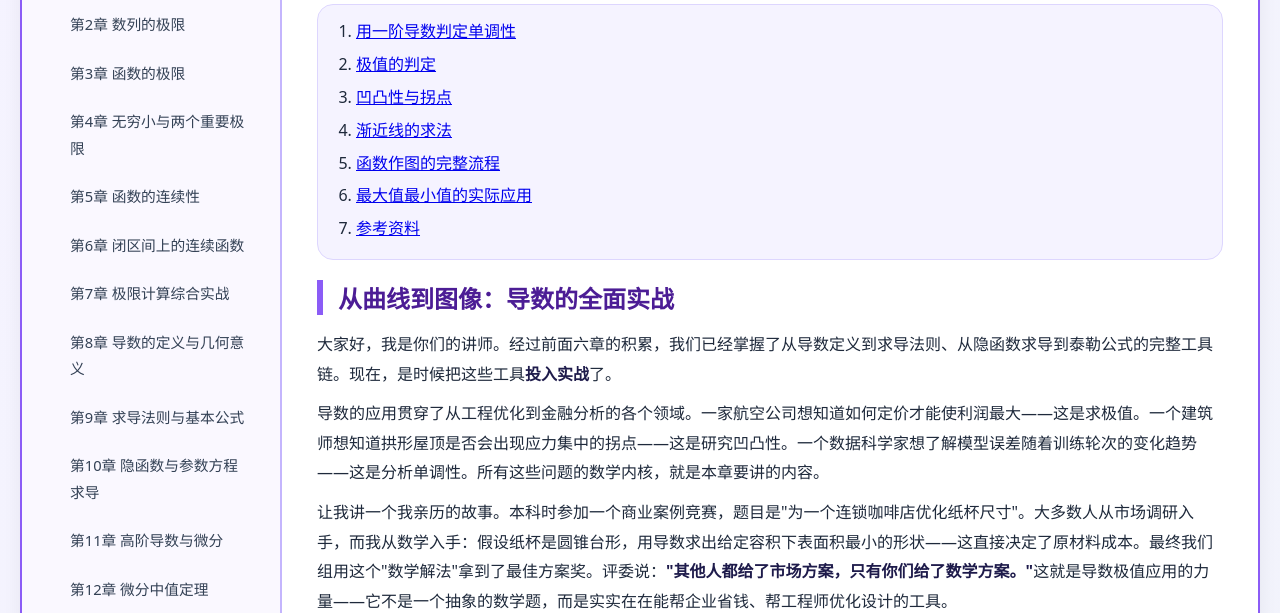
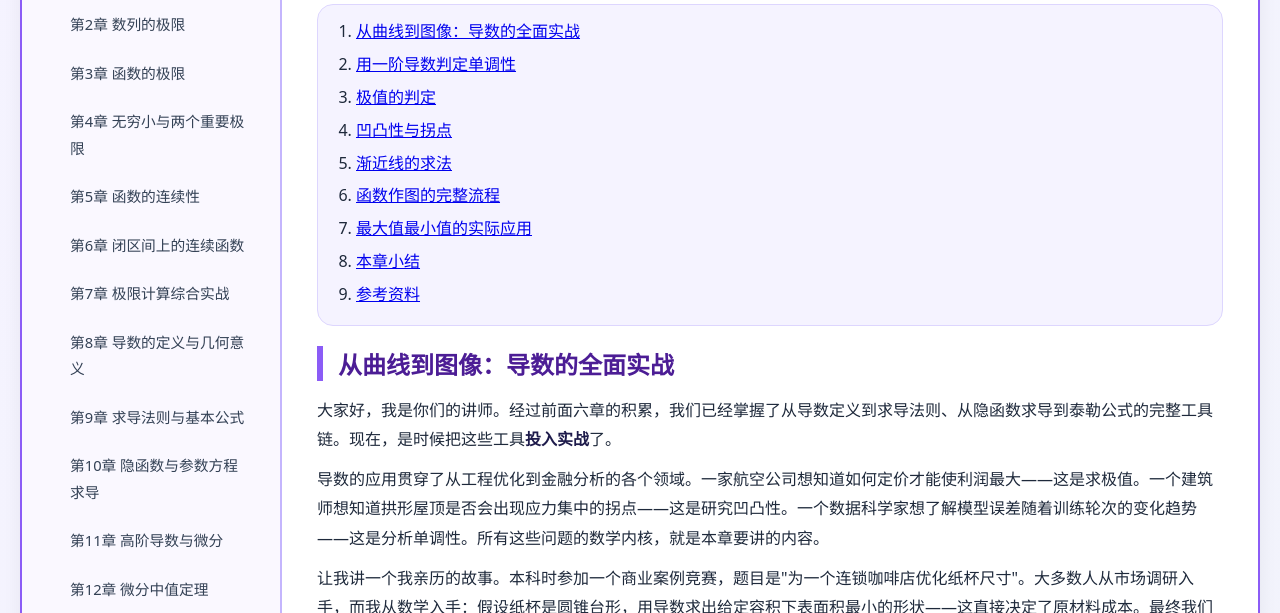
Before and after one commit to 1998x-stack/calculus-tutorial, a plain HTML site: page 14.html in a window 1280 px wide. Shown: the part 169-782 px from the top of the page. Drawn offline with Linux system fonts and the light colour scheme.

Commit message:
fix(calculus-tutorial): 补全第8/12/13/14章页内目录，链接已有的本章小结与导言小节

```diff
--- a/14.html
+++ b/14.html
@@ -73,12 +73,14 @@
             <p class="dek">把求导工具投入实战：一阶导数定单调与极值，二阶导数定凹凸与拐点，渐近线描述无穷远行为，六步作图法把信息合成为图像。含一张 f(x)=x³−3x+1 的单调性示意图与一个可拖动考察点的控件。</p>
             <nav class="page-toc" aria-label="本章目录">
                 <ol>
+                    <li><a href="#intro">从曲线到图像：导数的全面实战</a></li>
                     <li><a href="#monotonicity">用一阶导数判定单调性</a></li>
                     <li><a href="#extrema">极值的判定</a></li>
                     <li><a href="#concavity">凹凸性与拐点</a></li>
                     <li><a href="#asymptotes">渐近线的求法</a></li>
                     <li><a href="#graphing">函数作图的完整流程</a></li>
                     <li><a href="#optimization">最大值最小值的实际应用</a></li>
+                    <li><a href="#summary">本章小结</a></li>
                     <li><a href="#references">参考资料</a></li>
                 </ol>
             </nav>
```
Also changed, not shown: 08.html (+1 -0 lines), 12.html (+1 -0 lines), 13.html (+1 -0 lines).
